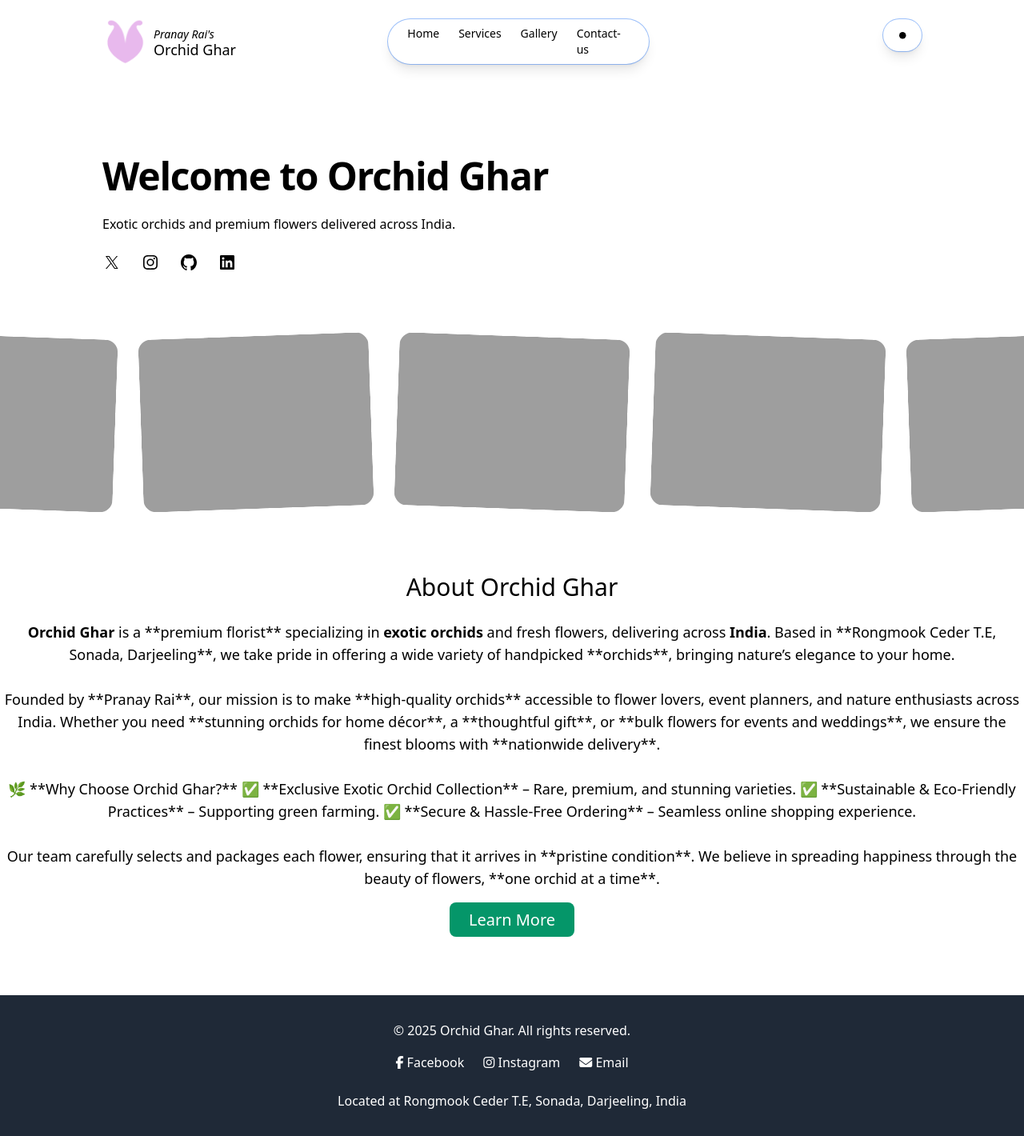
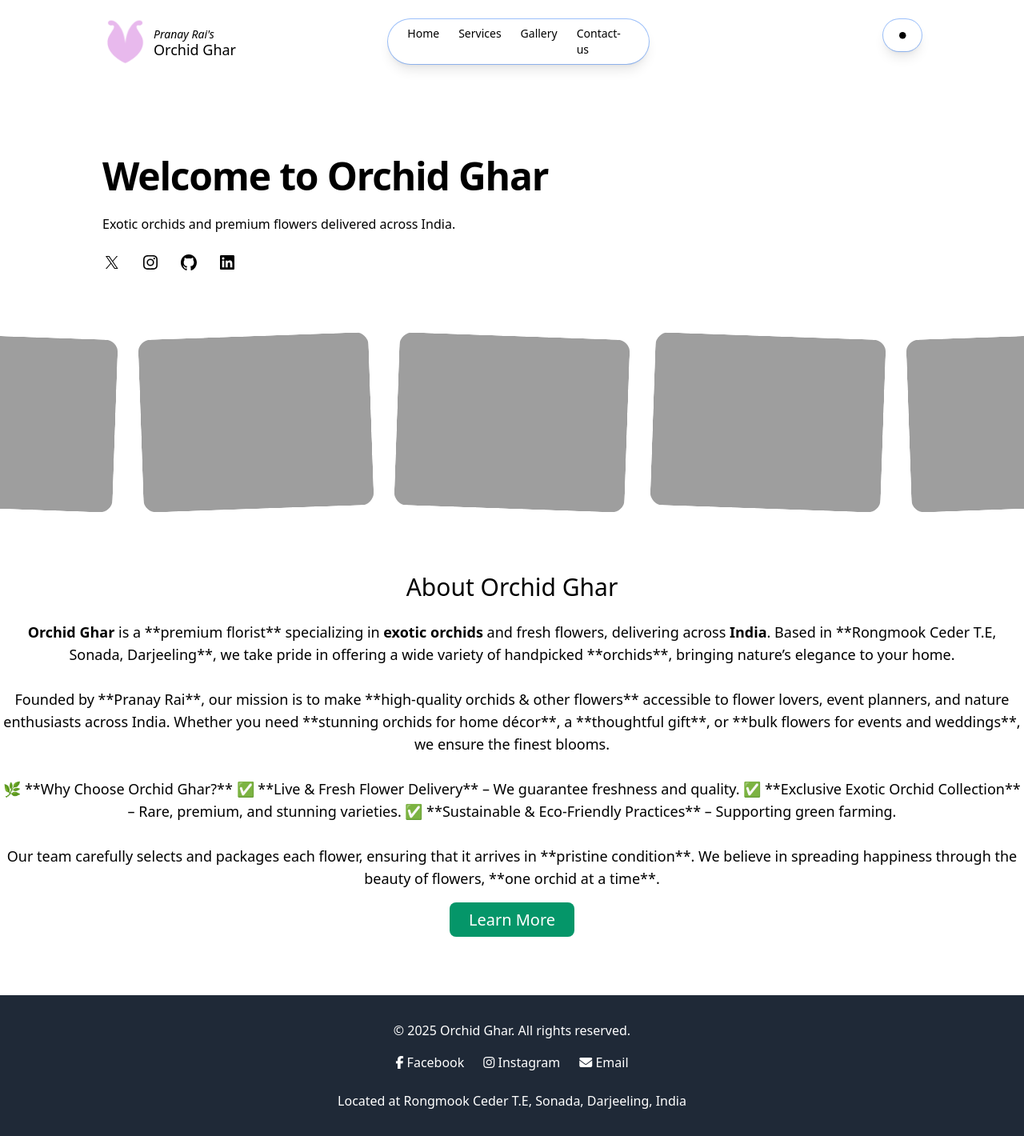
Before and after one commit to OrchidGhar/orchidghar.github.io, a Jekyll site: the page built from index.html, in a window 1280 px wide. Shown: the whole page at 80% size. Built offline with Jekyll 4.4.1, drawn with Linux system fonts in a browser that asks for light colours; nearby versions of some CDN libraries.

Commit message:
about section updated

```diff
--- a/index.html
+++ b/index.html
@@ -162,17 +162,17 @@ title: "Orchid Ghar - Premium Orchids & Flower Delivery"
       we take pride in offering a wide variety of handpicked **orchids**,
       bringing nature’s elegance to your home.
       <br /><br />
-      Founded by **Pranay Rai**, our mission is to make **high-quality orchids**
+      Founded by **Pranay Rai**, our mission is to make **high-quality orchids & other flowers**
       accessible to flower lovers, event planners, and nature enthusiasts
       across India. Whether you need **stunning orchids for home décor**,
       a **thoughtful gift**, or **bulk flowers for events and weddings**,
-      we ensure the finest blooms with **nationwide delivery**.
+      we ensure the finest blooms.
       <br /><br />
       🌿 **Why Choose Orchid Ghar?**
-      <!-- ✅ **Nationwide Fresh Flower Delivery** – We guarantee freshness and quality.   -->
+      ✅ **Live & Fresh Flower Delivery** – We guarantee freshness and quality.
       ✅ **Exclusive Exotic Orchid Collection** – Rare, premium, and stunning varieties.
       ✅ **Sustainable & Eco-Friendly Practices** – Supporting green farming.
-      ✅ **Secure & Hassle-Free Ordering** – Seamless online shopping experience.
+      <!-- ✅ **Secure & Hassle-Free Ordering** – Seamless online shopping experience. -->
       <br /><br />
       Our team carefully selects and packages each flower, ensuring that it
       arrives in **pristine condition**. We believe in spreading happiness
```
